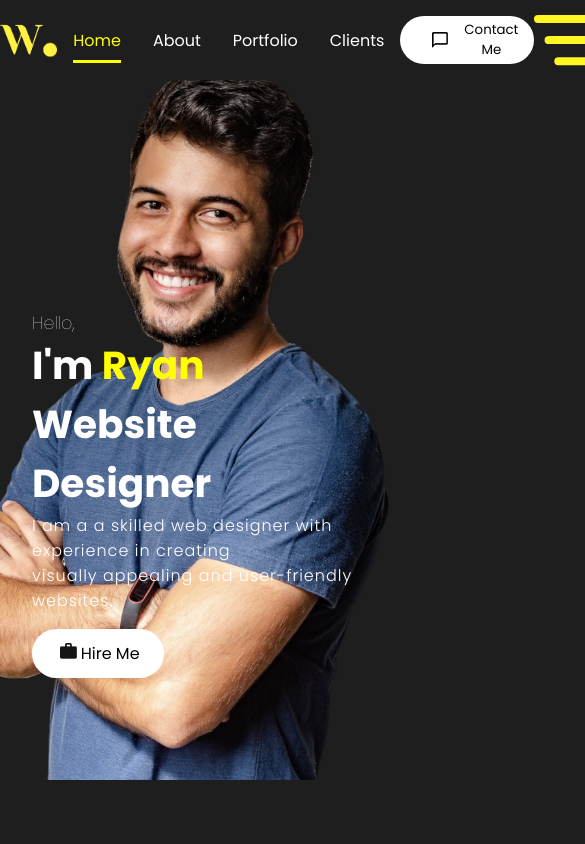
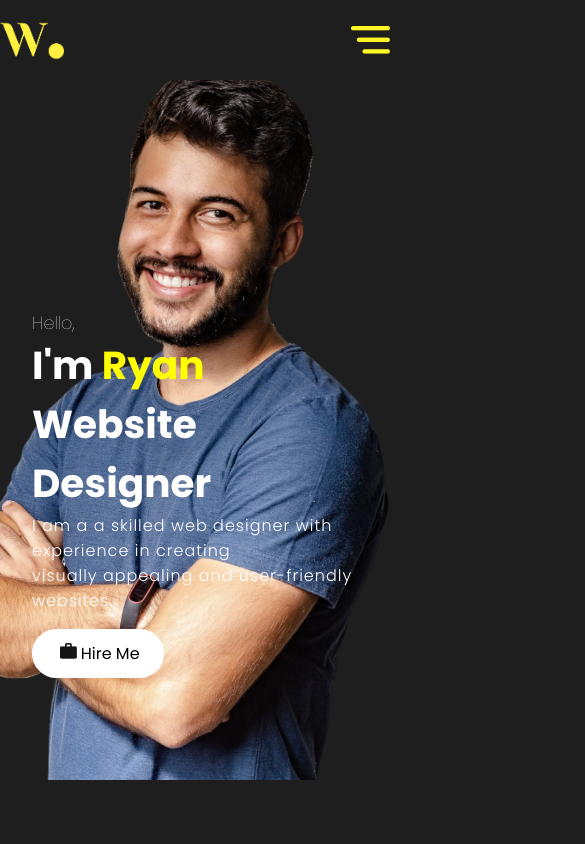
Before and after one commit to RyanRanjith/PortFolio, a React (Create React App) app: page / in a window 390 px wide. Shown: the top 844 px of the page, 585 px wide, since content can reach past the window. Built offline with nearby package versions, Linux system fonts and the light colour scheme.

Commit message:
10-11-2023

```diff
--- a/src/components/NavBar/navbar.css
+++ b/src/components/NavBar/navbar.css
@@ -55,6 +55,12 @@
     padding-bottom: 0.5rem;
     border-bottom: 3px solid yellow;
 }
+.mobMenu{
+    display: none;
+    object-fit: cover;
+    height: 1.8rem;
+
+}
 
 .navMenu{
     position: absolute;
@@ -76,3 +82,16 @@
     margin: 0.25rem;
     background: rgb(30, 30, 30);
 }
+
+@media screen and (max-width:720px) {
+    .mobMenu{
+        display: flex;
+    }
+    .desktopMenu{
+        display: none;
+    }
+    .desktopMenuBtn{
+        display: none;
+    }
+
+}
```
